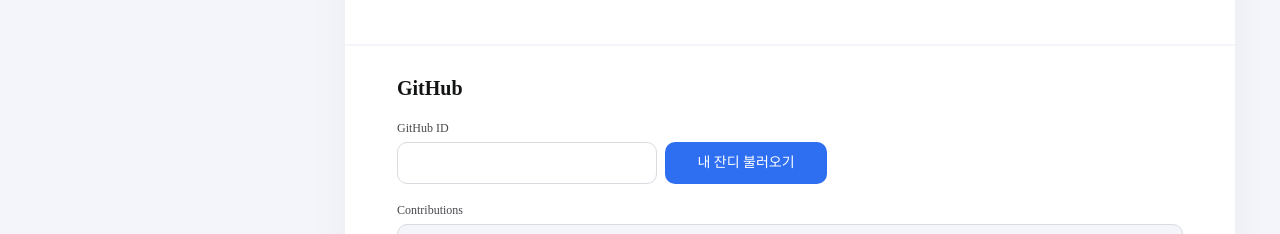
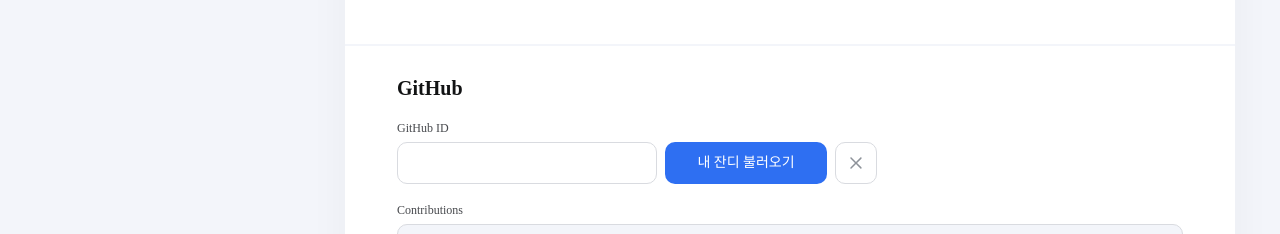
Before and after one commit to weniv/MAKE-RE_ver2, a React (Create React App) app: page /myprofile in a window 1280 px wide. Shown: the part 860-1094 px from the top of the page. Built offline with nearby package versions, Linux system fonts and the light colour scheme; a web font is replaced by a local one.

Commit message:
✨ Feat: GitHub 아이디 변경 방식 변경 #320

```diff
--- a/src/components/atoms/Github/GetCommitRecord.jsx
+++ b/src/components/atoms/Github/GetCommitRecord.jsx
@@ -4,6 +4,8 @@
 import AddImgIcon from '../../../assets/img-icon.svg'
 import AddImgIconDark from '../../../assets/img-icon-dark.svg'
 import { MainBtn } from '../Button'
+import deleteIcon from '../../../assets/icon-X.svg'
+import ColorIcon from '../ColorIcon/ColorIcon'
 
 export default function GetCommitRecord({ github, setGithub }) {
   const [isValid, setIsValid] = useState(true)
@@ -19,6 +21,7 @@
     setGithubID('')
     setCommitSrc('')
     setGithub([])
+    setIsValid(true)
   }
 
   /**
@@ -48,7 +51,12 @@
   return (
     <>
       <GitHubCont>
-        <GithubForm>
+        <GithubForm
+          onSubmit={(e) => {
+            e.preventDefault()
+            getCommitImage(githubID)
+          }}
+        >
           <div>
             <label htmlFor="githubId">
               GitHub ID
@@ -67,28 +75,15 @@
               }}
             />
           </div>
-          {commitSrc && isValid ? (
-            <MainBtn
-              type="preview"
-              onClick={(e) => {
-                e.preventDefault()
-                deleteGithubData()
-              }}
-            >
-              내 잔디 제거하기
-            </MainBtn>
-          ) : (
-            <MainBtn
-              type="preview"
-              onClick={(e) => {
-                e.preventDefault()
-                getCommitImage(githubID)
-                console.log(11211, isValid, githubID, commitSrc)
-              }}
-            >
-              내 잔디 불러오기
-            </MainBtn>
-          )}
+          <MainBtn type="preview">내 잔디 불러오기</MainBtn>
+          <DeleteIcon
+            onClick={(e) => {
+              e.preventDefault()
+              deleteGithubData()
+            }}
+          >
+            <ColorIcon type="iconLv2" iconPath={deleteIcon} />
+          </DeleteIcon>
         </GithubForm>
       </GitHubCont>
 
@@ -156,6 +151,22 @@
   }
 `
 
+const DeleteIcon = styled.button`
+  display: flex;
+  align-items: center;
+  justify-content: center;
+  width: 42px;
+  height: 42px;
+  border: 1px solid var(--gray-lv2-color);
+  border-radius: 10px;
+  box-sizing: border-box;
+  transition: opacity 0.1s ease-in;
+
+  &:hover {
+    background-color: var(--gray-lv1-color);
+  }
+`
+
 const CommitBox = styled.div`
   height: 160px;
   border-radius: 10px;
--- a/src/components/templates/Project/Project.jsx
+++ b/src/components/templates/Project/Project.jsx
@@ -1,4 +1,4 @@
-import React, { useState, useRef, useContext, useEffect } from 'react'
+import React, { useState, useRef, useEffect } from 'react'
 import styled from 'styled-components'
 import { WriteTitle } from '../../atoms/Title'
 import { ProjectItem } from '../../organisms/Component'
```
